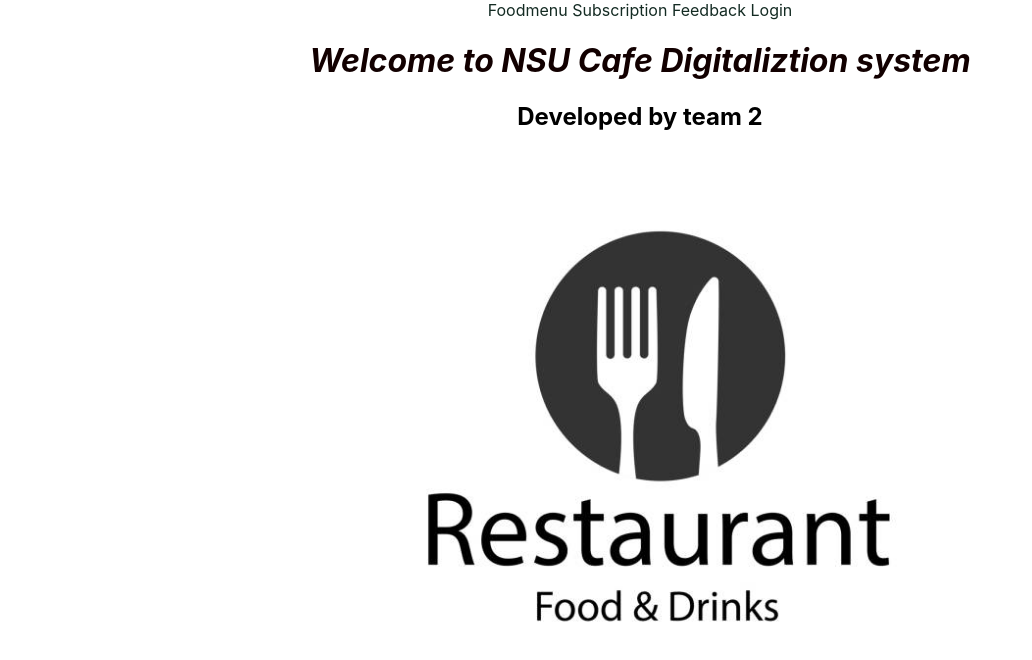
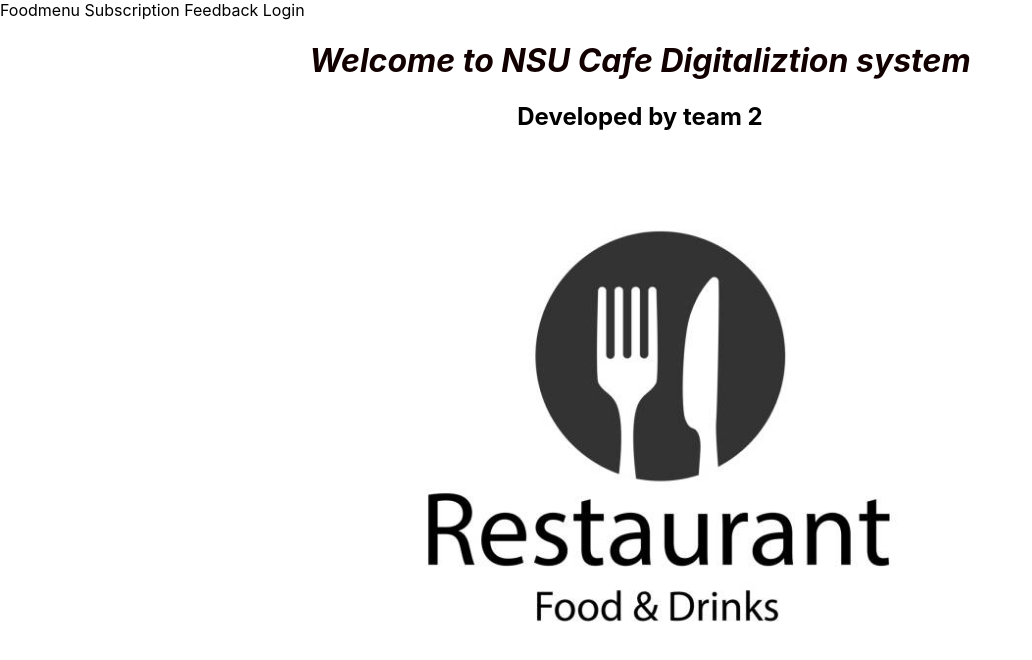
Before and after one commit to Tasfiul-Hedayet/NSU-Cafe-Website, a Next.js app: page / in a window 1280 px wide. Shown: the top 660 px of the page, without its empty margins (0-1032 px from the left). Built offline with nearby package versions, Linux system fonts and the light colour scheme.

Commit message:
payment text page

```diff
--- a/pages/index.js
+++ b/pages/index.js
@@ -6,7 +6,7 @@ function HomePage(){
     return (
         <>
 
-        <div className={styles.menu}>
+        <div>
              {/* link with home page  */}
             <a href="/foodmenu">Foodmenu </a>
             <a href="/payment"> Subscription </a>
```
Also changed, not shown: pages/gateway.js (added, +9 -0 lines), pages/ptext.js (added, +13 -0 lines).
